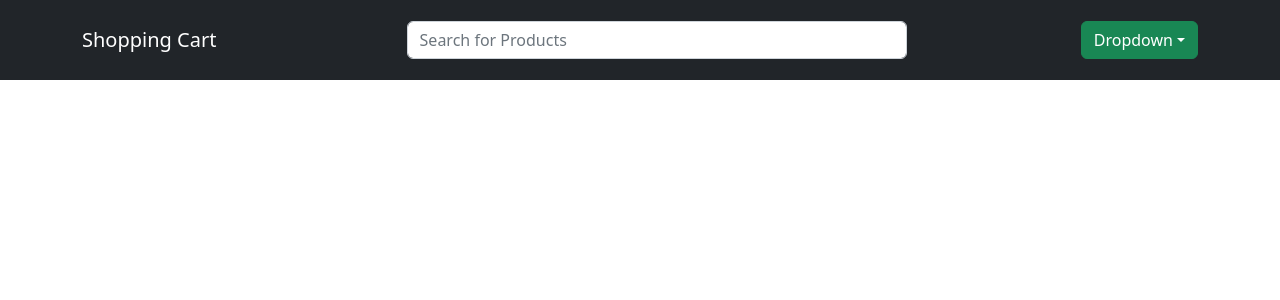
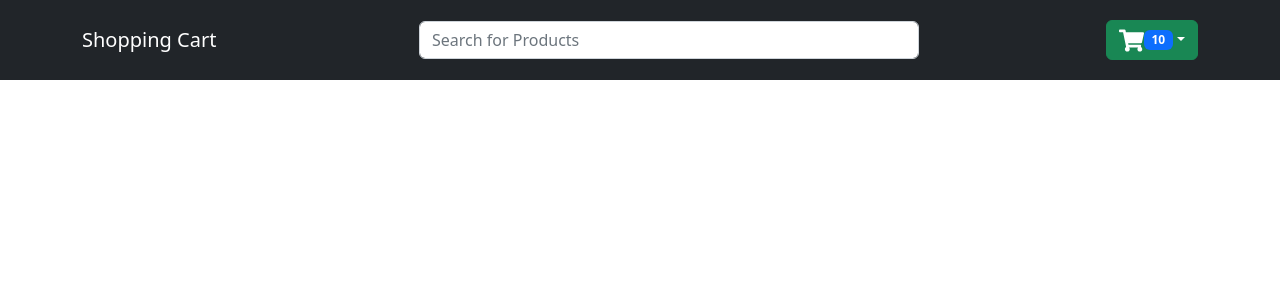
Before and after one commit to thejaduijin/shopping-cart, a React (Create React App) app: page / in a window 1280 px wide. Shown: the top 300 px of the page. Built offline with nearby package versions, Linux system fonts and the light colour scheme.

Commit message:
Header done

```diff
--- a/package.json
+++ b/package.json
@@ -10,6 +10,7 @@
     "react": "^18.2.0",
     "react-bootstrap": "^2.6.0",
     "react-dom": "^18.2.0",
+    "react-icons": "^4.7.1",
     "react-scripts": "5.0.1",
     "web-vitals": "^2.1.4"
   },
--- a/src/components/Header/Header.js
+++ b/src/components/Header/Header.js
@@ -1,35 +1,53 @@
-import React from 'react'
-import { Container, FormControl, Navbar } from 'react-bootstrap'
-import Dropdown from 'react-bootstrap/Dropdown';
+import React from "react";
+import { Badge, Container, FormControl, Navbar } from "react-bootstrap";
+import Dropdown from "react-bootstrap/Dropdown";
+import { FaShoppingCart } from "react-icons/fa";
 
 const Header = () => {
     return (
-        <Navbar bg="dark" variant="dark" style={{
-            height: 80
-        }}>
+        <Navbar
+            bg="dark"
+            variant="dark"
+            style={{
+                height: 80,
+            }}
+        >
             <Container>
                 <Navbar.Brand>
-                    <a href='/'>Shopping Cart</a>
+                    <a href="/">Shopping Cart</a>
                 </Navbar.Brand>
-                <Navbar.Text className='search'>
-                    <FormControl style={{
-                        width: 500
-                    }} placeholder="Search for Products" className='m-auto' />
+                <Navbar.Text className="search">
+                    <FormControl
+                        style={{
+                            width: 500,
+                        }}
+                        placeholder="Search for Products"
+                        className="m-auto"
+                    />
                 </Navbar.Text>
                 <Dropdown>
                     <Dropdown.Toggle variant="success" id="dropdown-basic">
-                        Dropdown
+                        <FaShoppingCart color="white" fontSize="25px" />
+                        <Badge>{10}</Badge>
                     </Dropdown.Toggle>
 
-                    <Dropdown.Menu>
-                        <Dropdown.Item href="#/action-1">Action</Dropdown.Item>
-                        <Dropdown.Item href="#/action-2">Another action</Dropdown.Item>
-                        <Dropdown.Item href="#/action-3">Something else</Dropdown.Item>
+                    <Dropdown.Menu
+                        style={{
+                            minWidth: 370,
+                        }}
+                    >
+                        <span
+                            style={{
+                                padding: 10,
+                            }}
+                        >
+                            Cart is Empty!
+                        </span>
                     </Dropdown.Menu>
                 </Dropdown>
             </Container>
         </Navbar>
-    )
-}
+    );
+};
 
-export default Header
+export default Header;
```
Also changed, not shown: 1 other file (tests, documents, lock files or other folders).
